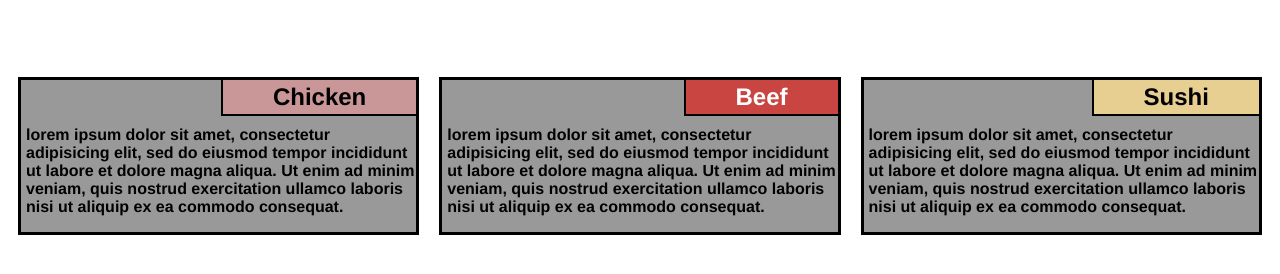
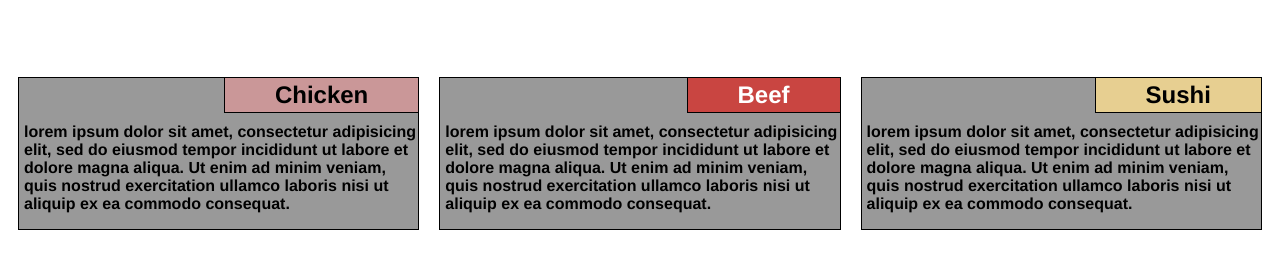
Before and after one commit to fmenemen/coursera-web-dev, a plain HTML site: page module2-solution/index.html in a window 1280 px wide. Shown: the part 80-354 px from the top of the page. Drawn offline with Linux system fonts and the light colour scheme.

Commit message:
Set border width to 1px

```diff
--- a/module2-solution/css/styles.css
+++ b/module2-solution/css/styles.css
@@ -15,7 +15,7 @@ h1 {
 
 h2 {
   float: right;
-  border: 2px solid black;
+  border: 1px solid black;
   border-top: hidden;
   border-right: hidden;
   display: inline;
@@ -24,7 +24,7 @@ h2 {
 }
 
 .section {
-  border: 3px solid black;
+  border: 1px solid black;
   background-color: #999999;
   margin: 10px;
 }
```
